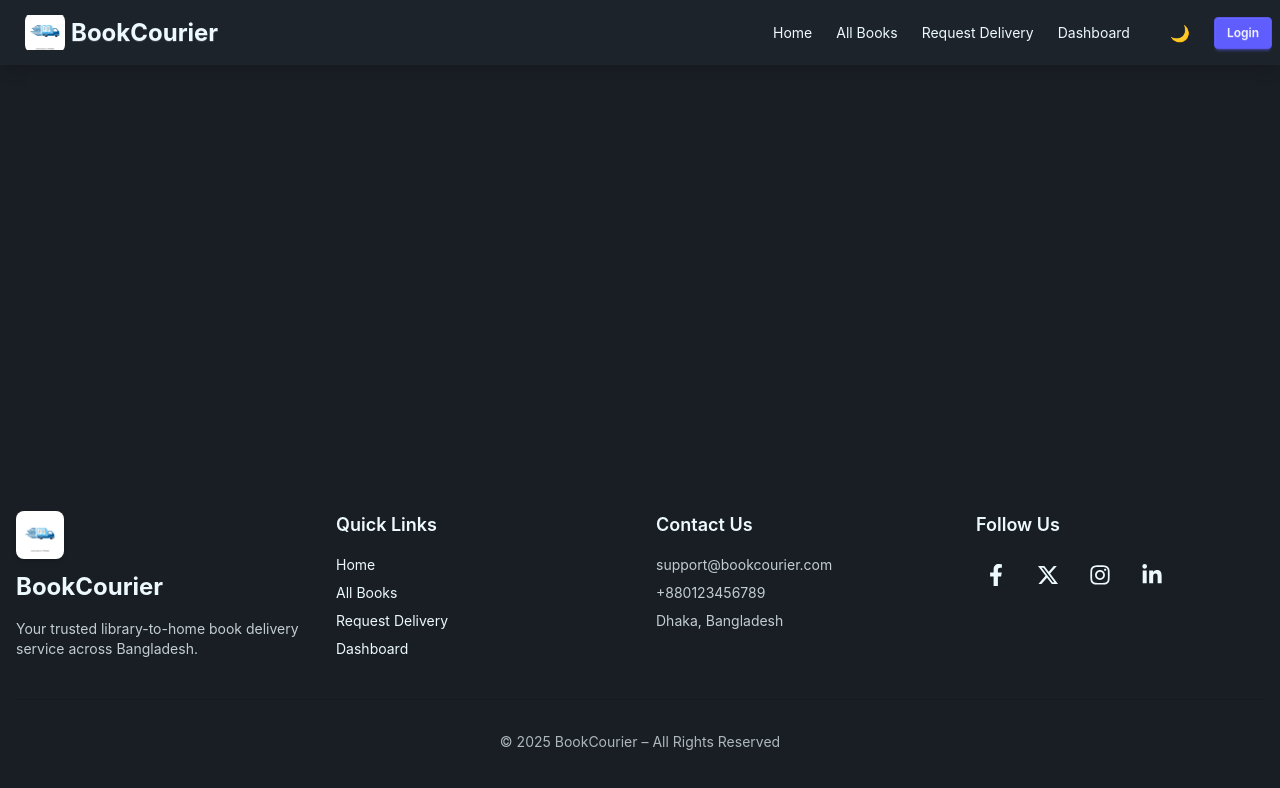
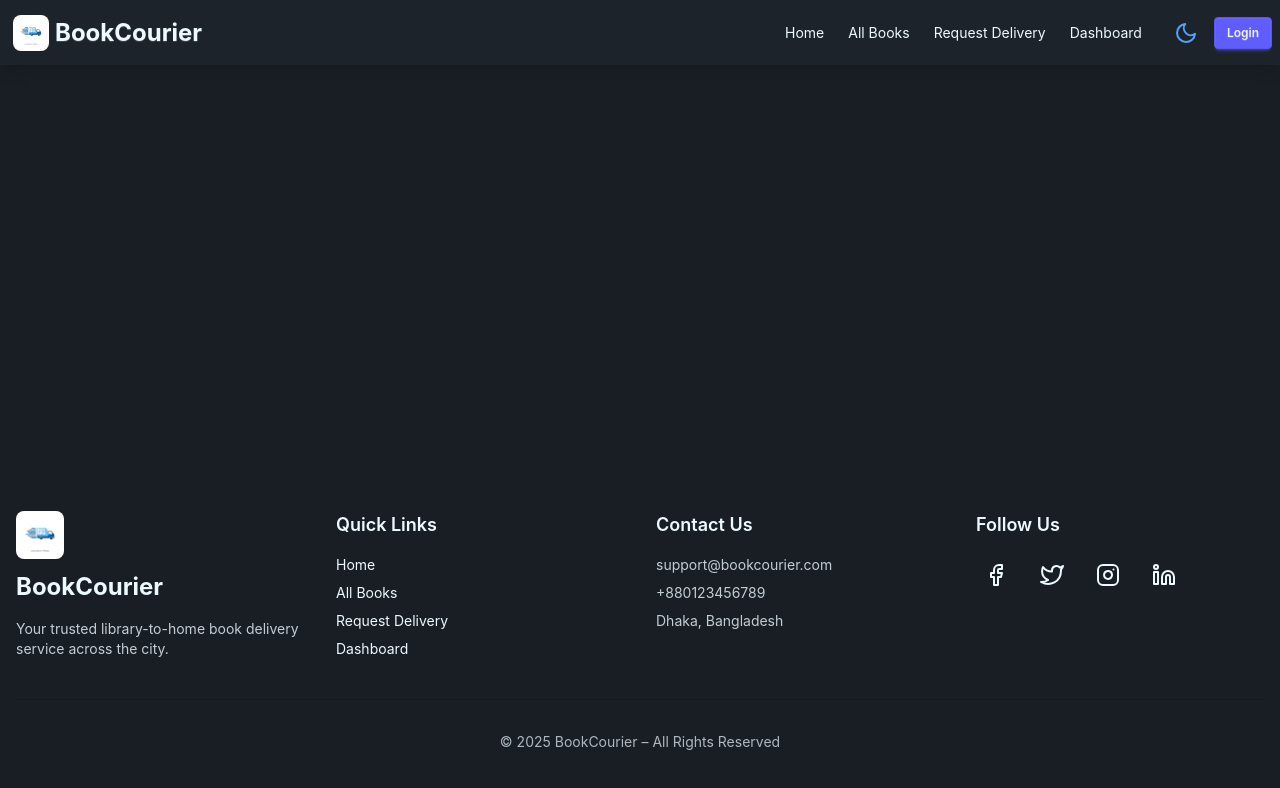
Before and after one commit to TheLunatic1/bookcourier-client, a React (Vite) app: page / in a window 1280 px wide. Shown: the top 788 px of the page. Built offline with nearby package versions, Linux system fonts and the light colour scheme.

Commit message:
Fixes for img
replace image icons with react-icons

```diff
--- a/src/layout/Footer.jsx
+++ b/src/layout/Footer.jsx
@@ -1,5 +1,4 @@
-import { FaFacebookF, FaInstagram, FaLinkedinIn } from "react-icons/fa";
-import { SiX } from "react-icons/si";   // ← Official X logo (2025)
+import { FiFacebook, FiTwitter, FiInstagram, FiLinkedin } from "react-icons/fi";
 
 export default function Footer() {
   return (
@@ -11,14 +10,14 @@ export default function Footer() {
           <div className="flex flex-col items-center md:items-start">
             <div className="flex flex-col items-start gap-3 mb-4">
               <img
-                src="/src/assets/bookC.webp"
+                src="/src/assets/bookC.webp" // have to change logo later
                 alt="BookCourier"
-                className="h-12 w-12 rounded-lg object-contain bg-white p-1 shadow-md"
+                className="h-12 w-12 rounded-lg object-contain bg-white p-1"
               />
               <span className="text-2xl font-bold">BookCourier</span>
             </div>
-            <p className="text-sm opacity-80 max-w-xs text-center md:text-left">
-              Your trusted library-to-home book delivery service across Bangladesh.
+            <p className="text-sm text-center md:text-left opacity-80 max-w-xs">
+              Your trusted library-to-home book delivery service across the city.
             </p>
           </div>
 
@@ -46,14 +45,14 @@ export default function Footer() {
           {/* Social Links */}
           <div>
             <h3 className="font-semibold text-lg mb-4">Follow Us</h3>
-            <div className="flex gap-3">
+            <div className="flex gap-4">
               <a
                 href="https://facebook.com"
                 target="_blank"
                 rel="noopener noreferrer"
                 className="btn btn-ghost btn-circle hover:bg-blue-600 hover:text-white transition"
               >
-                <FaFacebookF size={22} />
+                <FiFacebook className="w-6 h-6" />
               </a>
               <a
                 href="https://x.com"
@@ -61,7 +60,7 @@ export default function Footer() {
                 rel="noopener noreferrer"
                 className="btn btn-ghost btn-circle hover:bg-black hover:text-white transition"
               >
-                <SiX size={20} />
+                <FiTwitter className="w-6 h-6" />
               </a>
               <a
                 href="https://instagram.com"
@@ -69,7 +68,7 @@ export default function Footer() {
                 rel="noopener noreferrer"
                 className="btn btn-ghost btn-circle hover:bg-pink-600 hover:text-white transition"
               >
-                <FaInstagram size={22} />
+                <FiInstagram className="w-6 h-6" />
               </a>
               <a
                 href="https://linkedin.com"
@@ -77,7 +76,7 @@ export default function Footer() {
                 rel="noopener noreferrer"
                 className="btn btn-ghost btn-circle hover:bg-blue-700 hover:text-white transition"
               >
-                <FaLinkedinIn size={22} />
+                <FiLinkedin className="w-6 h-6" />
               </a>
             </div>
           </div>
--- a/src/layout/Navbar.jsx
+++ b/src/layout/Navbar.jsx
@@ -1,16 +1,14 @@
 import { Link } from "react-router-dom";
+import { FiSun, FiMoon, FiMenu } from "react-icons/fi";
 
 export default function Navbar() {
-  // Toggle theme
   const toggleTheme = () => {
     const current = document.documentElement.getAttribute("data-theme") || "light";
     const newTheme = current === "light" ? "dark" : "light";
-
     document.documentElement.setAttribute("data-theme", newTheme);
     localStorage.setItem("theme", newTheme);
   };
 
-  // Read current theme directly from localStorage
   const currentTheme = typeof window !== "undefined"
     ? (document.documentElement.getAttribute("data-theme") || localStorage.getItem("theme") || "light")
     : "light";
@@ -19,18 +17,18 @@ export default function Navbar() {
     <div className="navbar bg-base-100 shadow-lg sticky top-0 z-50">
       {/* Logo */}
       <div className="flex-1">
-        <Link to="/" className="btn btn-ghost text-2xl font-bold">
+        <Link to="/" className="btn btn-ghost text-2xl font-bold p-1">
           <img
             src="/src/assets/bookC.webp" // have to change logo later
             alt="BookCourier"
-            className="h-10 w-10 rounded-lg object-contain"
+            className="h-9 w-9 rounded-lg object-contain bg-white p-1"
           />
           BookCourier
         </Link>
       </div>
 
       {/* Desktop Menu */}
-      <div className="hidden lg:flex items-center gap-2">
+      <div className="hidden lg:flex items-center gap-4">
         <ul className="menu menu-horizontal px-1">
           <li><Link to="/">Home</Link></li>
           <li><Link to="/all-books">All Books</Link></li>
@@ -38,16 +36,16 @@ export default function Navbar() {
           <li><Link to="/dashboard">Dashboard</Link></li>
         </ul>
 
-        {/* Theme Toggle */}
-        <label className="swap swap-rotate mx-4">
+        {/* Theme Toggle with React Icons */}
+        <label className="swap swap-rotate">
           <input
             type="checkbox"
             checked={currentTheme === "dark"}
             onChange={toggleTheme}
             className="theme-controller"
           />
-          <span className="swap-on">🌙</span>
-          <span className="swap-off">☀️</span>
+          <FiSun className="swap-off w-6 h-6 text-yellow-500" />
+          <FiMoon className="swap-on w-6 h-6 text-blue-400" />
         </label>
 
         <Link to="/login" className="btn btn-primary btn-sm">
@@ -59,29 +57,27 @@ export default function Navbar() {
       <div className="lg:hidden">
         <div className="dropdown dropdown-end">
           <label tabIndex={0} className="btn btn-ghost">
-            <svg className="w-6 h-6" fill="none" stroke="currentColor" viewBox="0 0 24 24">
-              <path strokeLinecap="round" strokeWidth={2} d="M4 6h16M4 12h16M4 18h16" />
-            </svg>
+            <FiMenu className="w-6 h-6" />
           </label>
-          <ul tabIndex={0} className="menu dropdown-content mt-3 p-2 shadow bg-base-100 rounded-box w-52 z-50">
+          <ul tabIndex={0} className="menu dropdown-content mt-3 p-4 shadow bg-base-100 rounded-box w-64 z-50">
             <li><Link to="/">Home</Link></li>
             <li><Link to="/all-books">All Books</Link></li>
             <li><Link to="/request-delivery">Request Delivery</Link></li>
             <li><Link to="/dashboard">Dashboard</Link></li>
-            <li className="menu-title mt-2">Theme</li>
+            <li className="menu-title mt-3">Theme</li>
             <li>
-              <label className="swap swap-rotate w-full justify-center">
+              <label className="swap swap-rotate w-full justify-center py-3">
                 <input
                   type="checkbox"
                   checked={currentTheme === "dark"}
                   onChange={toggleTheme}
                   className="theme-controller"
                 />
-                <span className="swap-on">🌙 Dark</span>
-                <span className="swap-off">☀️ Light</span>
+                <FiSun className="swap-off w-6 h-6 text-yellow-500" />
+                <FiMoon className="swap-on w-6 h-6 text-blue-400" />
               </label>
             </li>
-            <li><Link to="/login">Login</Link></li>
+            <li><Link to="/login" className="btn btn-primary btn-sm mt-3">Login</Link></li>
           </ul>
         </div>
       </div>
```
